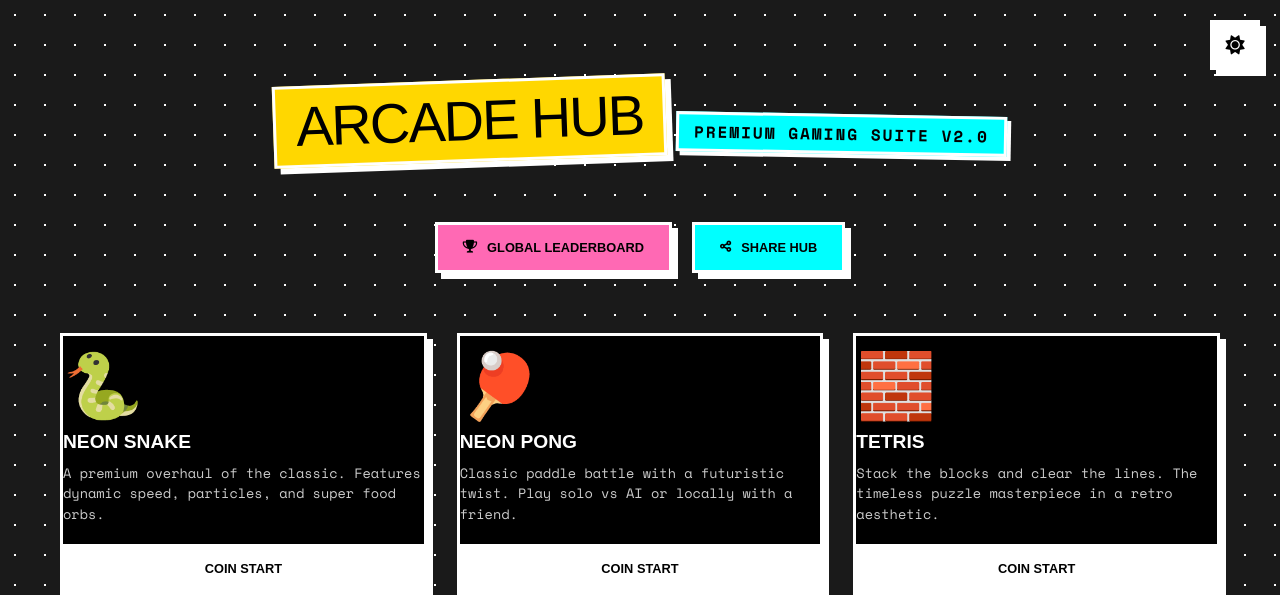
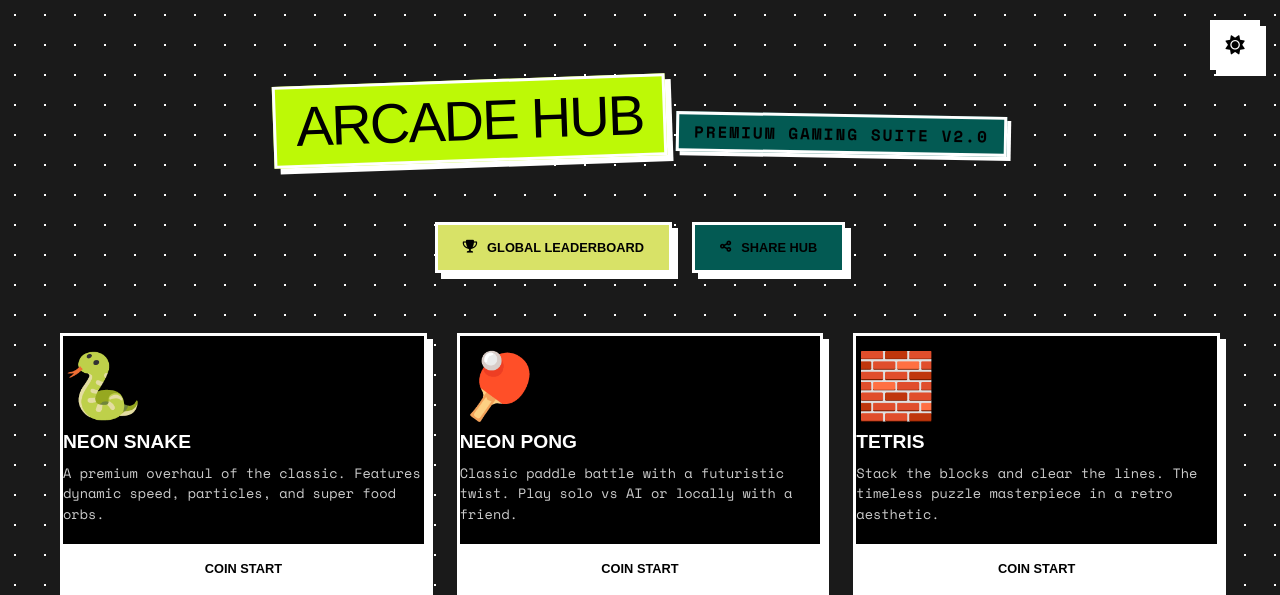
Before and after one commit to Agentic-Ahmed/mark-arcade, a Flask app: page / in a window 1280 px wide. Shown: the top 595 px of the page. Run offline with Flask 3, Linux system fonts and the light colour scheme; some web fonts are replaced.

Commit message:
style: apply Lime and Teal palette

```diff
--- a/templates/hub.html
+++ b/templates/hub.html
@@ -11,25 +11,23 @@
     <link href="https://cdnjs.cloudflare.com/ajax/libs/font-awesome/6.0.0/css/all.min.css" rel="stylesheet">
     <style>
         :root {
-            /* Neobrutalism Palette */
-            --bg: #fffbf0;
-            /* Off-white/Beige */
-            --text: #000000;
-            --border-color: #000000;
+            /* Neobrutalism Palette - Lime & Teal */
+            --bg: #FCFAEF;
+            --text: #035A53;
+            --border-color: #035A53;
             --border-width: 3px;
             --shadow-offset: 6px;
             --shadow: var(--shadow-offset) var(--shadow-offset) 0px var(--border-color);
 
-            --primary: #FFD700;
-            /* Yellow */
-            --secondary: #FF69B4;
-            /* Hot Pink */
-            --accent: #00FFFF;
-            /* Cyan */
-            --tertiary: #9d00ff;
-            /* Purple */
-            --success: #00ff6a;
-            /* Green */
+            --primary: #BDF906;
+            /* Electric Lime */
+            --secondary: #D8E267;
+            /* Muted Lime */
+            --accent: #035A53;
+            /* Deep Teal */
+
+            --tertiary: #FFD700;
+            --success: #BDF906;
 
             --font-display: 'Lexend Mega', sans-serif;
             --font-body: 'Space Mono', monospace;
```
Also changed, not shown: index.html (+13 -15 lines).
